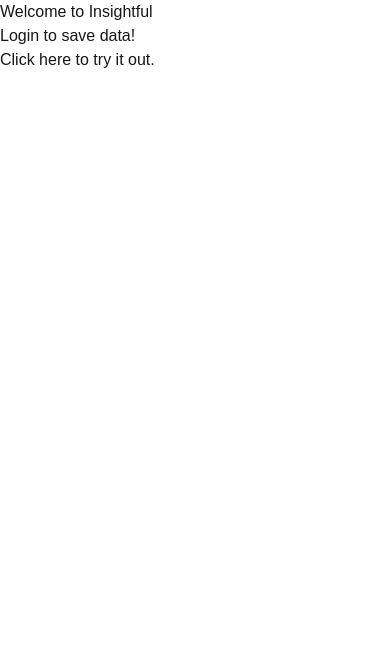
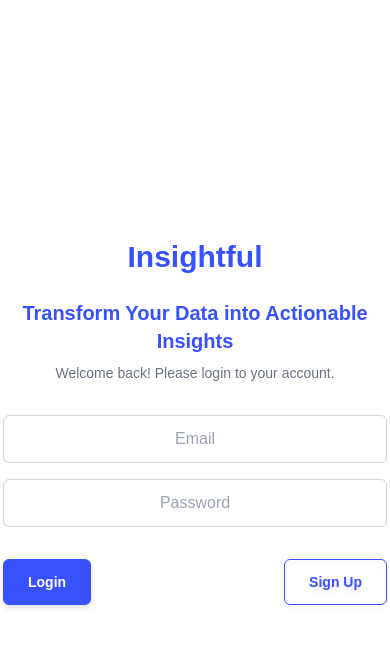
Before and after one commit to ChrisDowdDeveloper/Insightful, a Next.js app in the folder insightful-client/: page /login in a window 390 px wide. Shown: the top 648 px of the page. Built offline with nearby package versions, Linux system fonts and the light colour scheme.

Commit message:
login page styled

```diff
--- a/insightful-client/app/login/page.tsx
+++ b/insightful-client/app/login/page.tsx
@@ -9,10 +9,58 @@
     const router = useRouter();
 
     return (
-        <div>
-            <h1>Welcome to Insightful</h1>
-            <p>Login to save data!</p>
-            <a href="/dashboard">Click here to try it out.</a>
+        <div className="flex h-screen flex-col md:flex-row">
+            <div className="flex-1 bg-white flex flex-col items-center justify-center py-8">
+                <div className="text-center space-y-6">
+                    <h1 className="font-bold text-customBlue text-3xl">Insightful</h1>
+                    <div>
+                        <h2 className="text-customBlue text-xl font-semibold">
+                        Transform Your Data into Actionable Insights
+                        </h2>
+                        <p className="text-gray-500 text-sm mt-2">
+                        Welcome back! Please login to your account.
+                        </p>
+                    </div>
+                </div>
+                <div className="mt-8 w-full max-w-sm">
+                <form className="flex flex-col space-y-4">
+                    <input
+                    className="text-center border border-gray-300 rounded-md w-full h-12 focus:ring-2 focus:ring-customBlue focus:outline-none"
+                    placeholder="Email"
+                    type="text"
+                    />
+                    <input
+                    className="text-center border border-gray-300 rounded-md w-full h-12 focus:ring-2 focus:ring-customBlue focus:outline-none"
+                    placeholder="Password"
+                    type="password"
+                    />
+                </form>
+                </div>
+
+                <div className="mt-8 w-full max-w-sm flex justify-between">
+                    <button className="bg-customBlue text-white text-sm font-semibold border border-customBlue rounded-md py-3 px-6 hover:bg-blue-700 transition-shadow drop-shadow-md">
+                        Login
+                    </button>
+                    <button className="bg-transparent text-customBlue text-sm font-semibold border border-customBlue rounded-md py-3 px-6 hover:bg-customBlue hover:text-white transition-shadow drop-shadow-md">
+                        Sign Up
+                    </button>
+                </div>
+            </div>
+
+            <div className="hidden md:flex flex-1 relative">
+                <video
+                className="absolute top-0 left-0 w-full h-full object-cover"
+                autoPlay
+                loop
+                muted
+                >
+                <source src="/chart.mp4" type="video/mp4" />
+                Your browser does not support the video tag.
+                </video>
+                <div className="absolute top-0 left-0 w-full h-full bg-black bg-opacity-40"></div>
+                <div className="relative flex items-center justify-center h-full text-white">
+                </div>
+            </div>
         </div>
     )
 };
--- a/insightful-client/tailwind.config.ts
+++ b/insightful-client/tailwind.config.ts
@@ -7,10 +7,17 @@
     "./app/**/*.{js,ts,jsx,tsx,mdx}",
   ],
   theme: {
+    screens: {
+      sm: '640px',
+      md: '768px',
+      lg: '1024px',
+      xl: '1280px',
+    },
     extend: {
       colors: {
         background: "var(--background)",
         foreground: "var(--foreground)",
+        customBlue: "#3751FE"
       },
     },
   },
```
Also changed, not shown: 1 other file (tests, documents, lock files or other folders).
